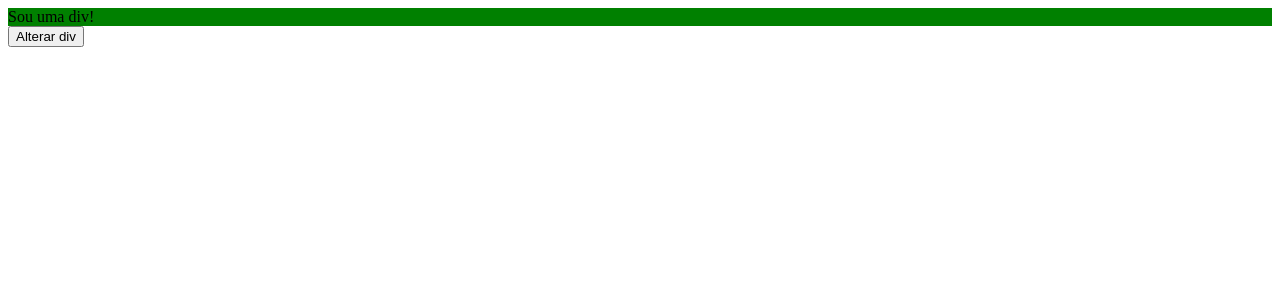
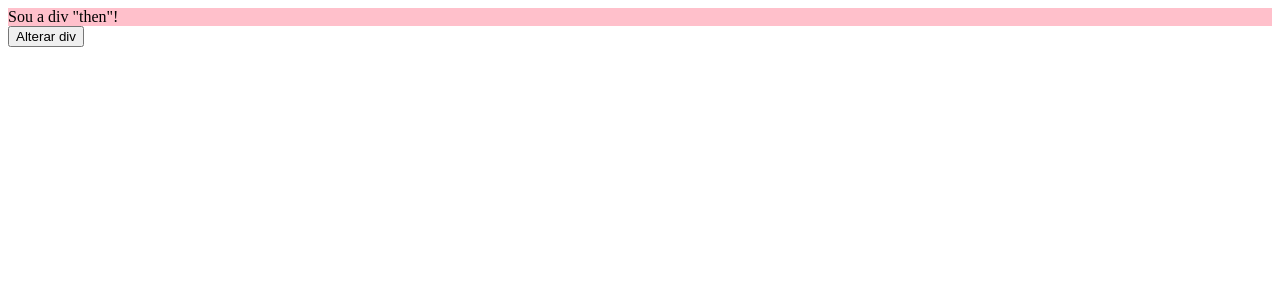
Before and after one commit to thiago-desenv/fundamentos-angular, an Angular app: page / in a window 1280 px wide. Both pictures are taken after a click on the button "Alterar div". Shown: the top 300 px of the page. Built offline with nearby package versions, Linux system fonts and the light colour scheme.

Commit message:
Usado *ngIf com then e else

```diff
--- a/src/app/app.component.html
+++ b/src/app/app.component.html
@@ -1,9 +1,18 @@
-<div style="background-color: green;" *ngIf="minhaProp; else meuTemplate">Sou uma div!</div>
+<!-- <div style="background-color: green;" *ngIf="minhaProp; else meuTemplate">Sou uma div!</div>
 
 <ng-template #meuTemplate>
   <div style="background-color: red;">Sou uma outra div!</div>
+</ng-template> -->
+
+<ng-container *ngIf="minhaProp; then meuTemplate; else meuOutroTemplate"></ng-container>
+
+<ng-template #meuTemplate>
+  <div style="background-color: pink;">Sou a div "then"!</div>
 </ng-template>
 
+<ng-template #meuOutroTemplate>
+  <div style="background-color: plum;">Sou a div "else"!</div>
+</ng-template>
 
 <button (click)="toggleProp()">Alterar div</button>
 
```
